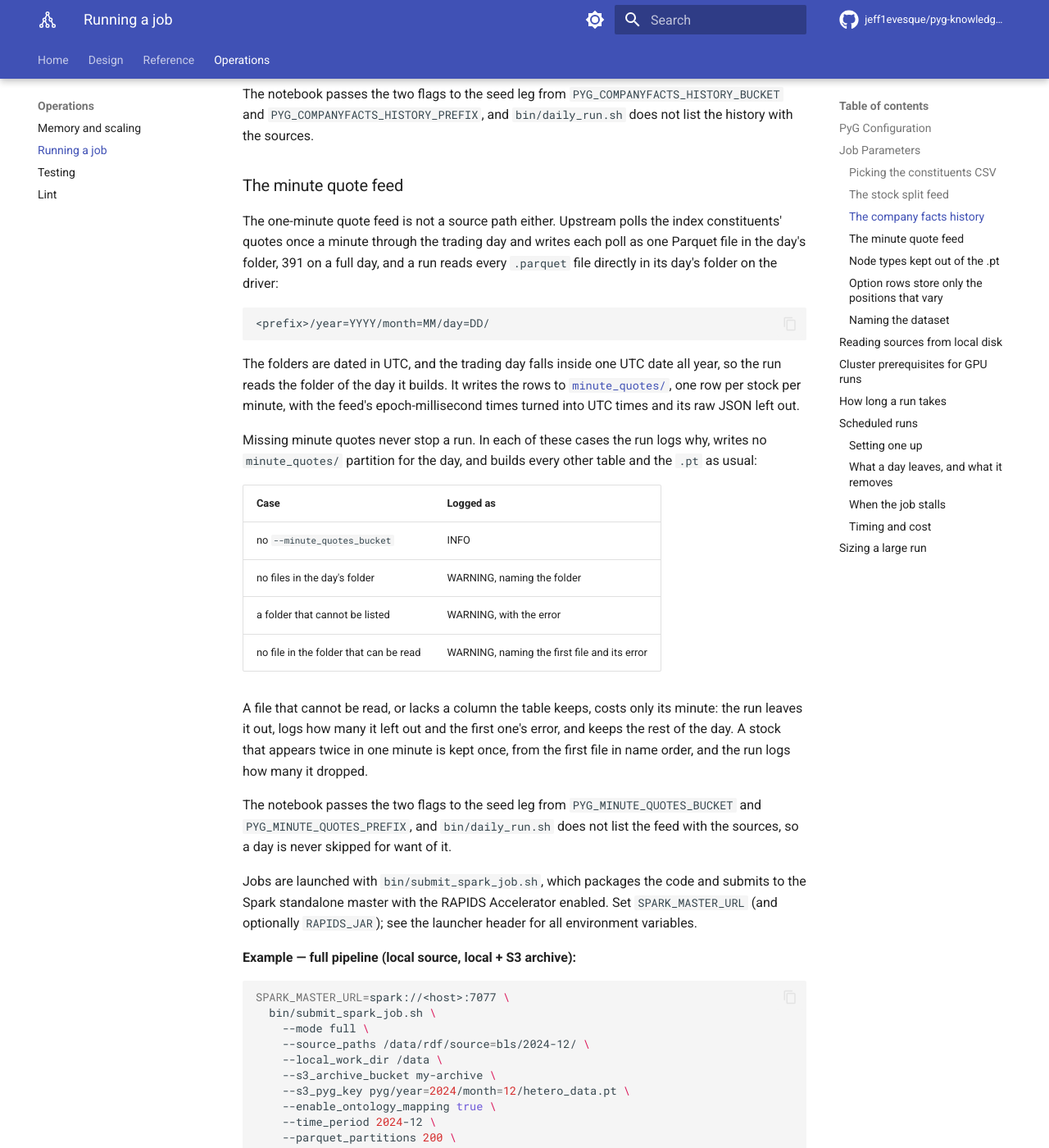
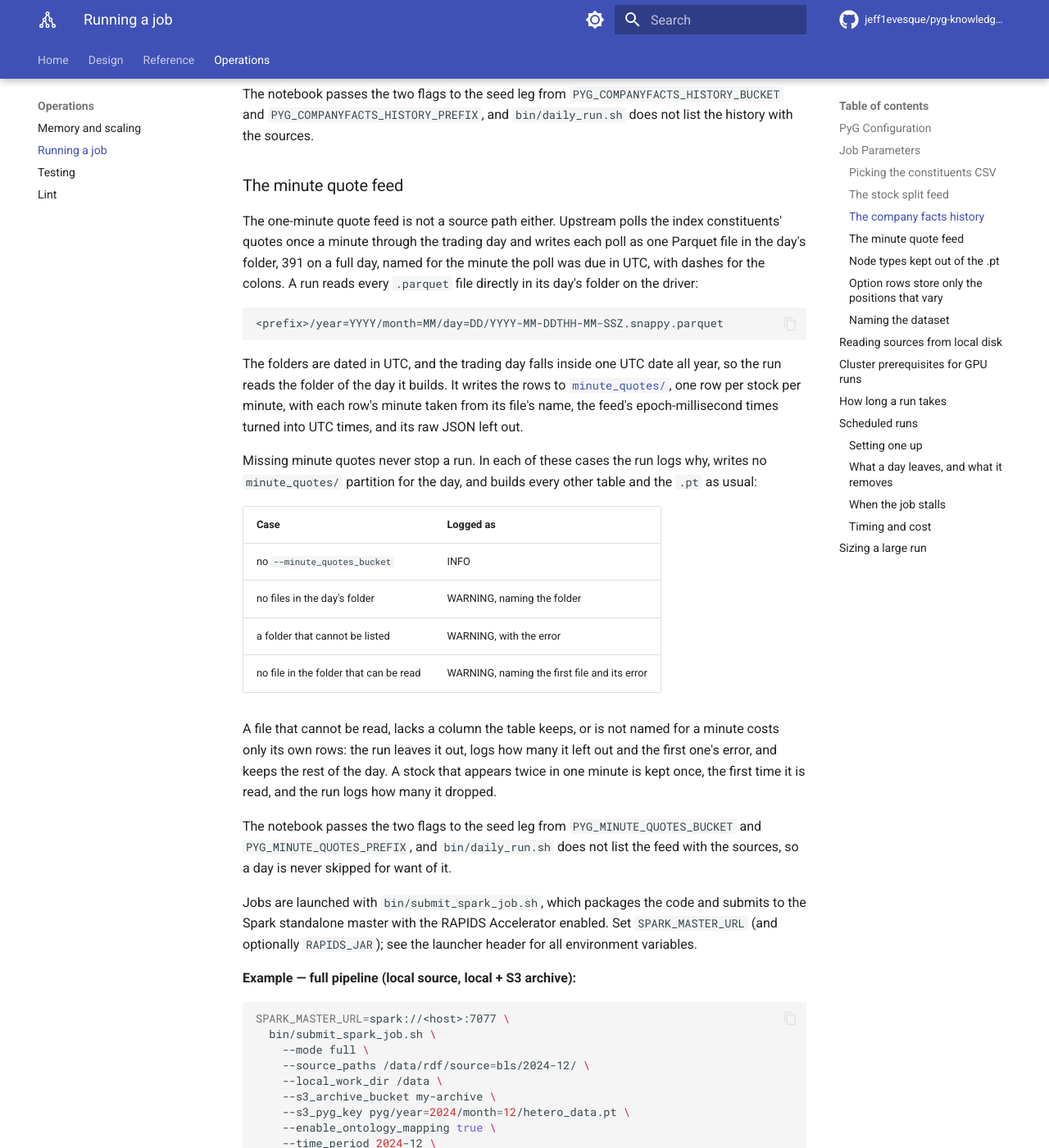
Before and after one commit to jeff1evesque/pyg-knowledge-graph-builder, an MkDocs documentation site: the page built from documentation/operations/running-a-job.md, in a window 1280 px wide and 1400 px high, scrolled down 10249 px. Shown: the whole window at 82% size. Built offline with MkDocs 1.6.1 and Material for MkDocs 9.7.7, drawn with Linux system fonts in a browser that asks for light colours; comment, search, counter and statistics services are not loaded.

Commit message:
#479: running-a-job.md, the minute feed's file names

````diff
--- a/documentation/operations/running-a-job.md
+++ b/documentation/operations/running-a-job.md
@@ -186,18 +186,19 @@ The notebook passes the two flags to the seed leg from
 
 The one-minute quote feed is not a source path either. Upstream polls the index
 constituents' quotes once a minute through the trading day and writes each poll
-as one Parquet file in the day's folder, 391 on a full day, and a run reads every
-`.parquet` file directly in its day's folder on the driver:
+as one Parquet file in the day's folder, 391 on a full day, named for the minute
+the poll was due in UTC, with dashes for the colons. A run reads every `.parquet`
+file directly in its day's folder on the driver:
 
 ```
-<prefix>/year=YYYY/month=MM/day=DD/
+<prefix>/year=YYYY/month=MM/day=DD/YYYY-MM-DDTHH-MM-SSZ.snappy.parquet
 ```
 
 The folders are dated in UTC, and the trading day falls inside one UTC date all
 year, so the run reads the folder of the day it builds. It writes the rows to
 [`minute_quotes/`](../reference/tables.md#minute_quotes), one row per stock per
-minute, with the feed's epoch-millisecond times turned into UTC times and its
-raw JSON left out.
+minute, with each row's minute taken from its file's name, the feed's
+epoch-millisecond times turned into UTC times, and its raw JSON left out.
 
 Missing minute quotes never stop a run. In each of these cases the run logs why,
 writes no `minute_quotes/` partition for the day, and builds every other table
@@ -210,11 +211,11 @@ and the `.pt` as usual:
 | a folder that cannot be listed | WARNING, with the error |
 | no file in the folder that can be read | WARNING, naming the first file and its error |
 
-A file that cannot be read, or lacks a column the table keeps, costs only its
-minute: the run leaves it out, logs how many it left out and the first one's
-error, and keeps the rest of the day. A stock that appears twice in one minute
-is kept once, from the first file in name order, and the run logs how many it
-dropped.
+A file that cannot be read, lacks a column the table keeps, or is not named for a
+minute costs only its own rows: the run leaves it out, logs how many it left out
+and the first one's error, and keeps the rest of the day. A stock that appears
+twice in one minute is kept once, the first time it is read, and the run logs
+how many it dropped.
 
 The notebook passes the two flags to the seed leg from `PYG_MINUTE_QUOTES_BUCKET`
 and `PYG_MINUTE_QUOTES_PREFIX`, and `bin/daily_run.sh` does not list the feed
````
